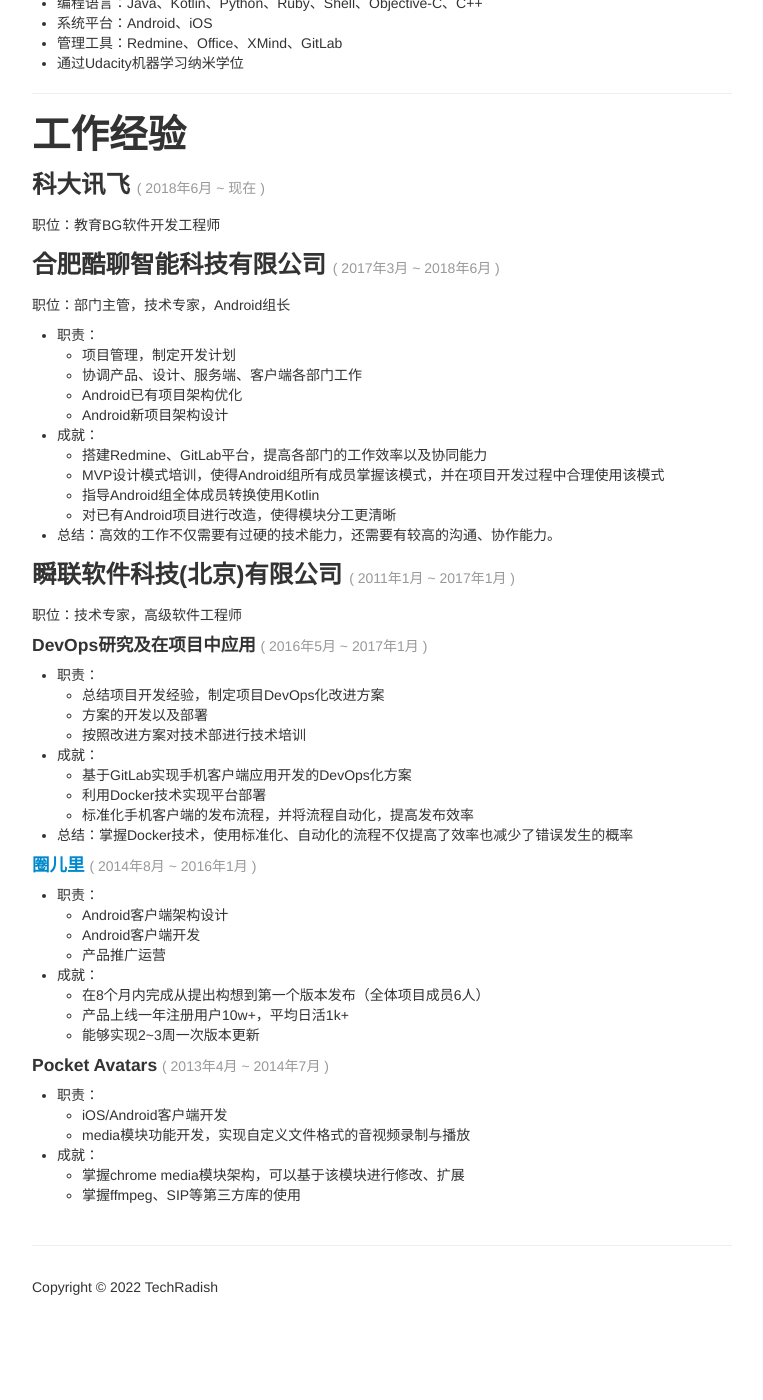
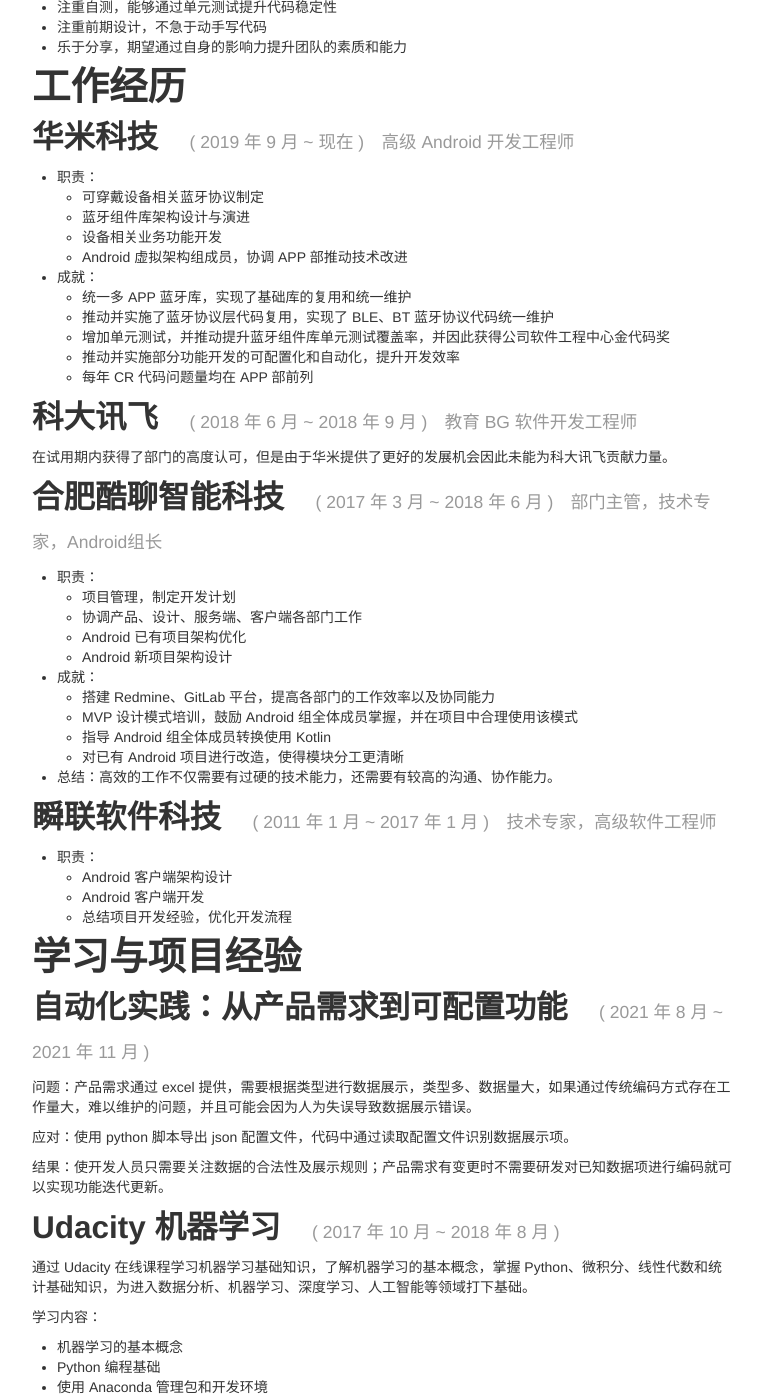
Before and after one commit to GreenWangcl/greenwangcl.github.com, a Jekyll site: the page built from resume.md, in a window 1280 px wide and 1400 px high, scrolled down 615 px. Shown: the whole window, without its empty margins (258-1021 px from the left). Built offline with Jekyll 4.4.1, drawn with Linux system fonts in a browser that asks for light colours; before the commit the page ends 1922 px from its top, so only the background shows below that; some of the changed text lies outside the part shown.

Commit message:
Update resume

```diff
--- a/resume.md
+++ b/resume.md
@@ -3,90 +3,124 @@ layout: page
 title: 我的简历
 ---
 
----
+# 王晨龙 （男 / 1988）
 
-# 王晨龙 （男/ 1988）
-
-- 本科 / 安徽大学计算机科学与技术专业
-- 工作年限：7年
-- 手机：13952012556
+- 本科 / 安徽大学&emsp;计算机科学与技术专业&emsp;（2007 ~ 2011）
+- 工作年限：11年
 - Email：greenwangcl@gmail.com
-- 微信：peoplewang
 - GitHub：https://github.com/greenwangcl
-
----
 
 # 求职意向
 
- - 期望职位：Android组长，Android高级工程师，技术经理
- - 期望薪资：税前月薪15k~20k
- - 期望城市：合肥
-
- ---
+- 期望职位：高级工程师，技术经理
+- 期望城市：合肥
 
 # 技术能力
 
- - 编程语言：Java、Kotlin、Python、Ruby、Shell、Objective-C、C++
- - 系统平台：Android、iOS
- - 管理工具：Redmine、Office、XMind、GitLab
- - 通过Udacity机器学习纳米学位
+- 编程语言：Kotlin、Java、Python、Ruby、Shell、Objective-C、C++
+- 管理工具：Gerrit、Jira、GitLab、Redmine
+- 通过 Udacity 机器学习纳米学位
 
----
+# 个人优势
 
-# 工作经验
+- 对代码质量要求严格，努力结合语言特性及运行效率写高质量代码
+- 善于思考，并积极利用自动化提升开发效率
+- 注重自测，能够通过单元测试提升代码稳定性
+- 注重前期设计，不急于动手写代码
+- 乐于分享，期望通过自身的影响力提升团队的素质和能力
 
-### 科大讯飞  <small>( 2018年6月 ~ 现在 )</small>
+# 工作经历
 
-职位：教育BG软件开发工程师
+## 华米科技&emsp;<small>( 2019 年 9 月 ~ 现在 )&emsp;高级 Android 开发工程师</small>
 
-### 合肥酷聊智能科技有限公司  <small>( 2017年3月 ~ 2018年6月 )</small>
+- 职责：
+    - 可穿戴设备相关蓝牙协议制定
+    - 蓝牙组件库架构设计与演进
+    - 设备相关业务功能开发
+    - Android 虚拟架构组成员，协调 APP 部推动技术改进
+- 成就：
+    - 统一多 APP 蓝牙库，实现了基础库的复用和统一维护
+    - 推动并实施了蓝牙协议层代码复用，实现了 BLE、BT 蓝牙协议代码统一维护
+    - 增加单元测试，并推动提升蓝牙组件库单元测试覆盖率，并因此获得公司软件工程中心金代码奖
+    - 推动并实施部分功能开发的可配置化和自动化，提升开发效率
+    - 每年 CR 代码问题量均在 APP 部前列
 
-职位：部门主管，技术专家，Android组长
+## 科大讯飞&emsp;<small>( 2018 年 6 月 ~ 2018 年 9 月 )&emsp;教育 BG 软件开发工程师</small>
+
+在试用期内获得了部门的高度认可，但是由于华米提供了更好的发展机会因此未能为科大讯飞贡献力量。
+
+## 合肥酷聊智能科技&emsp;<small>( 2017 年 3 月 ~ 2018 年 6 月 )&emsp;部门主管，技术专家，Android组长</small>
 
 - 职责：
     - 项目管理，制定开发计划
     - 协调产品、设计、服务端、客户端各部门工作
-    - Android已有项目架构优化
-    - Android新项目架构设计
+    - Android 已有项目架构优化
+    - Android 新项目架构设计
 - 成就：
-    - 搭建Redmine、GitLab平台，提高各部门的工作效率以及协同能力
-    - MVP设计模式培训，使得Android组所有成员掌握该模式，并在项目开发过程中合理使用该模式
-    - 指导Android组全体成员转换使用Kotlin
-    - 对已有Android项目进行改造，使得模块分工更清晰
+    - 搭建 Redmine、GitLab 平台，提高各部门的工作效率以及协同能力
+    - MVP 设计模式培训，鼓励 Android 组全体成员掌握，并在项目中合理使用该模式
+    - 指导 Android 组全体成员转换使用 Kotlin
+    - 对已有 Android 项目进行改造，使得模块分工更清晰
 - 总结：高效的工作不仅需要有过硬的技术能力，还需要有较高的沟通、协作能力。
 
-### 瞬联软件科技(北京)有限公司  <small>( 2011年1月 ~ 2017年1月 )</small>
-
-职位：技术专家，高级软件工程师
-
-#### DevOps研究及在项目中应用  <small>( 2016年5月 ~ 2017年1月 )</small>
+## 瞬联软件科技&emsp;<small>( 2011 年 1 月 ~ 2017 年 1 月 )&emsp;技术专家，高级软件工程师</small>
 
 - 职责：
-    - 总结项目开发经验，制定项目DevOps化改进方案
+    - Android 客户端架构设计
+    - Android 客户端开发
+    - 总结项目开发经验，优化开发流程
+
+# 学习与项目经验
+
+## 自动化实践：从产品需求到可配置功能&emsp;<small>( 2021 年 8 月 ~ 2021 年 11 月 )</small>
+
+问题：产品需求通过 excel 提供，需要根据类型进行数据展示，类型多、数据量大，如果通过传统编码方式存在工作量大，难以维护的问题，并且可能会因为人为失误导致数据展示错误。
+
+应对：使用 python 脚本导出 json 配置文件，代码中通过读取配置文件识别数据展示项。
+
+结果：使开发人员只需要关注数据的合法性及展示规则；产品需求有变更时不需要研发对已知数据项进行编码就可以实现功能迭代更新。
+
+## Udacity 机器学习&emsp;<small>( 2017 年 10 月 ~ 2018 年 8 月 )</small>
+
+通过 Udacity 在线课程学习机器学习基础知识，了解机器学习的基本概念，掌握 Python、微积分、线性代数和统计基础知识，为进入数据分析、机器学习、深度学习、人工智能等领域打下基础。
+
+学习内容：
+
+- 机器学习的基本概念
+- Python 编程基础
+- 使用 Anaconda 管理包和开发环境
+- 使用 Jupyter notebook 创建包含代码、文本和图像的叙述性文件
+- 数据分析过程
+- 使用 Numpy 和 Pandas 进行数据分析
+
+## DevOps 研究及在项目中应用&emsp;<small>( 2016 年 5 月 ~ 2017 年 1 月 )</small>
+
+- 职责：
+    - 总结项目开发经验，制定项目 DevOps 化改进方案
     - 方案的开发以及部署
     - 按照改进方案对技术部进行技术培训
 - 成就：
-    - 基于GitLab实现手机客户端应用开发的DevOps化方案
-    - 利用Docker技术实现平台部署
+    - 基于 GitLab 实现手机客户端应用开发的 DevOps 化方案
+    - 利用 Docker 技术实现平台部署
     - 标准化手机客户端的发布流程，并将流程自动化，提高发布效率
-- 总结：掌握Docker技术，使用标准化、自动化的流程不仅提高了效率也减少了错误发生的概率
+- 总结：掌握 Docker 技术，使用标准化、自动化的流程不仅提高了效率也减少了错误发生的概率
 
-#### [圈儿里](http://www.intracircle.cn/)  <small>( 2014年8月 ~ 2016年1月 )</small>
+## [圈儿里](http://www.intracircle.cn/)&emsp;<small>( 2014 年 8 月 ~ 2016 年 1 月 )</small>
 
 - 职责：
-    - Android客户端架构设计
-    - Android客户端开发
+    - Android 客户端架构设计
+    - Android 客户端开发
     - 产品推广运营
 - 成就：
     - 在8个月内完成从提出构想到第一个版本发布（全体项目成员6人）
-    - 产品上线一年注册用户10w+，平均日活1k+
-    - 能够实现2~3周一次版本更新
+    - 产品上线一年注册用户 10w+，平均日活1k+
+    - 能够实现 2 ~ 3 周一次版本更新
 
-#### Pocket Avatars  <small>( 2013年4月 ~ 2014年7月 )</small>
+## Pocket Avatars&emsp;<small>( 2013 年 4 月 ~ 2014 年 7 月 )</small>
 
 - 职责：
-    - iOS/Android客户端开发
-    - media模块功能开发，实现自定义文件格式的音视频录制与播放
+    - iOS / Android 客户端开发
+    - media 模块功能开发，实现自定义文件格式的音视频录制与播放
 - 成就：
-    - 掌握chrome media模块架构，可以基于该模块进行修改、扩展
-    - 掌握ffmpeg、SIP等第三方库的使用
+    - 掌握 chrome media 模块架构，可以基于该模块进行修改、扩展
+    - 掌握 ffmpeg、SIP 等第三方库的使用
```
